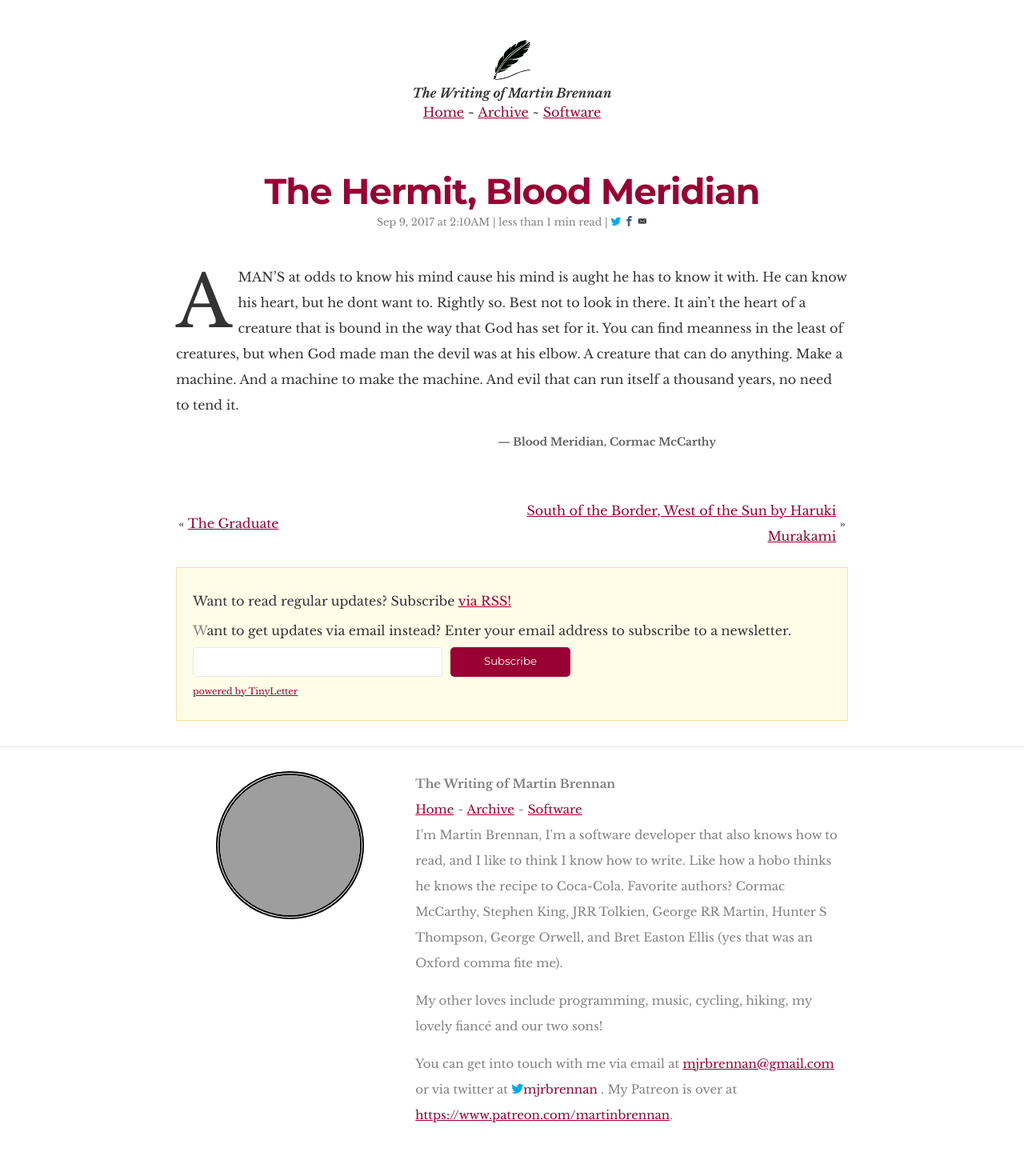
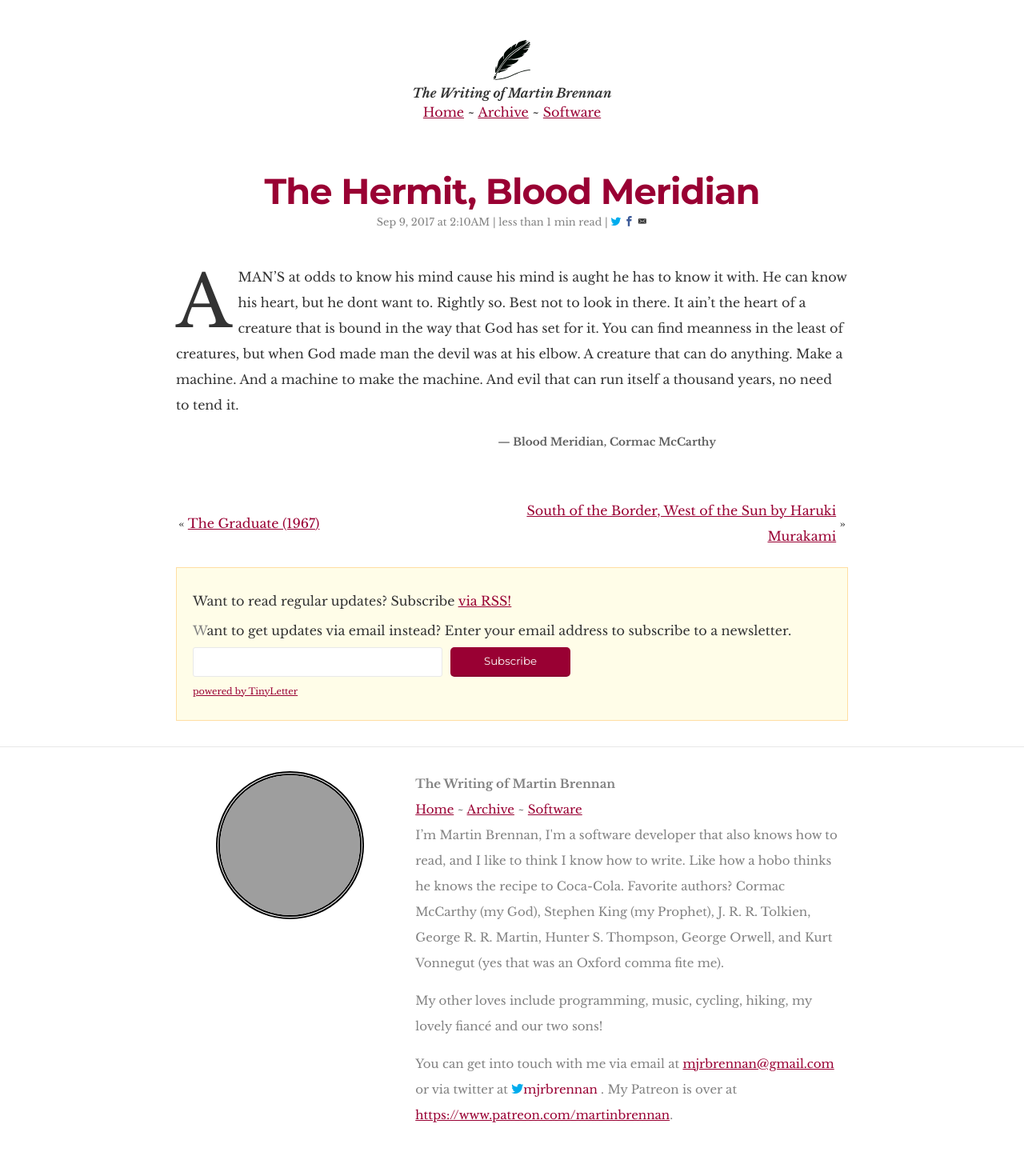
Before and after one commit to martin-brennan/writing.martin-brennan.com, a Jekyll site: the page built from _posts/2017-09-09-the-hermit-blood-meridian.md, in a window 1280 px wide. Shown: the whole page at 80% size. Built offline with Jekyll 4.4.1, drawn with Linux system fonts in a browser that asks for light colours; some web fonts are replaced; grey boxes are pictures that could not be loaded.

Commit message:
minor changes

```diff
--- a/_includes/footer.html
+++ b/_includes/footer.html
@@ -9,7 +9,7 @@
       <div class="footer-col footer-col-4">
         <p style="margin: 0;"><strong>{{ site.title }}</strong></p>
         <p style="margin: 0;"><a href="/">Home</a> ~ <a href="/archive">Archive</a> ~ <a href="https://martin-brennan.com">Software</a></p>
-        <p>I’m Martin Brennan, I'm a software developer that also knows how to read, and I like to think I know how to write. Like how a hobo thinks he knows the recipe to Coca-Cola. Favorite authors? Cormac McCarthy, Stephen King, JRR Tolkien, George RR Martin, Hunter S Thompson, George Orwell, and Bret Easton Ellis (yes that was an Oxford comma fite me).</p>
+        <p>I’m Martin Brennan, I'm a software developer that also knows how to read, and I like to think I know how to write. Like how a hobo thinks he knows the recipe to Coca-Cola. Favorite authors? Cormac McCarthy (my God), Stephen King (my Prophet), J. R. R. Tolkien, George R. R. Martin, Hunter S. Thompson, George Orwell, and Kurt Vonnegut (yes that was an Oxford comma fite me).</p>
         <p>My other loves include programming, music, cycling, hiking, my lovely fiancé and our two sons!</p>
         <p>You can get into touch with me via email at <a href="mailto:{{ site.email }}">{{ site.email }}</a> or via twitter at {% include icon-twitter.html username=site.twitter_username %}. My Patreon is over at <a href="https://www.patreon.com/martinbrennan">https://www.patreon.com/martinbrennan</a>.</p>
       </div>
--- a/_posts/2017-09-07-the-graduate.md
+++ b/_posts/2017-09-07-the-graduate.md
@@ -1,5 +1,5 @@
 ---
-title: The Graduate
+title: The Graduate (1967)
 date: 2017-09-07T23:45:00+10:00
 author: Martin Brennan
 layout: post
```
